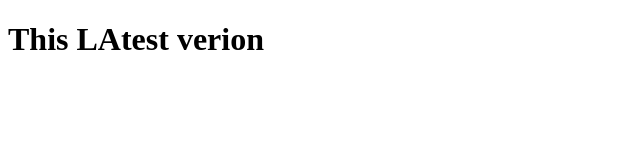
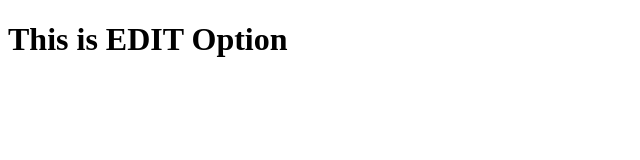
Before and after one commit to AniketThosarDe/Testrepo, a plain HTML site: page index.html in a window 1280 px wide. Shown: the whole page, without its empty margins (0-640 px from the left). Drawn offline with Linux system fonts and the light colour scheme.

Commit message:
Update index.html

```diff
--- a/index.html
+++ b/index.html
@@ -7,6 +7,6 @@
 </head>
 
 <body>
-    <h1>This  LAtest verion </h1>
+    <h1>This is EDIT Option </h1>
 </body>
 </html>
```
